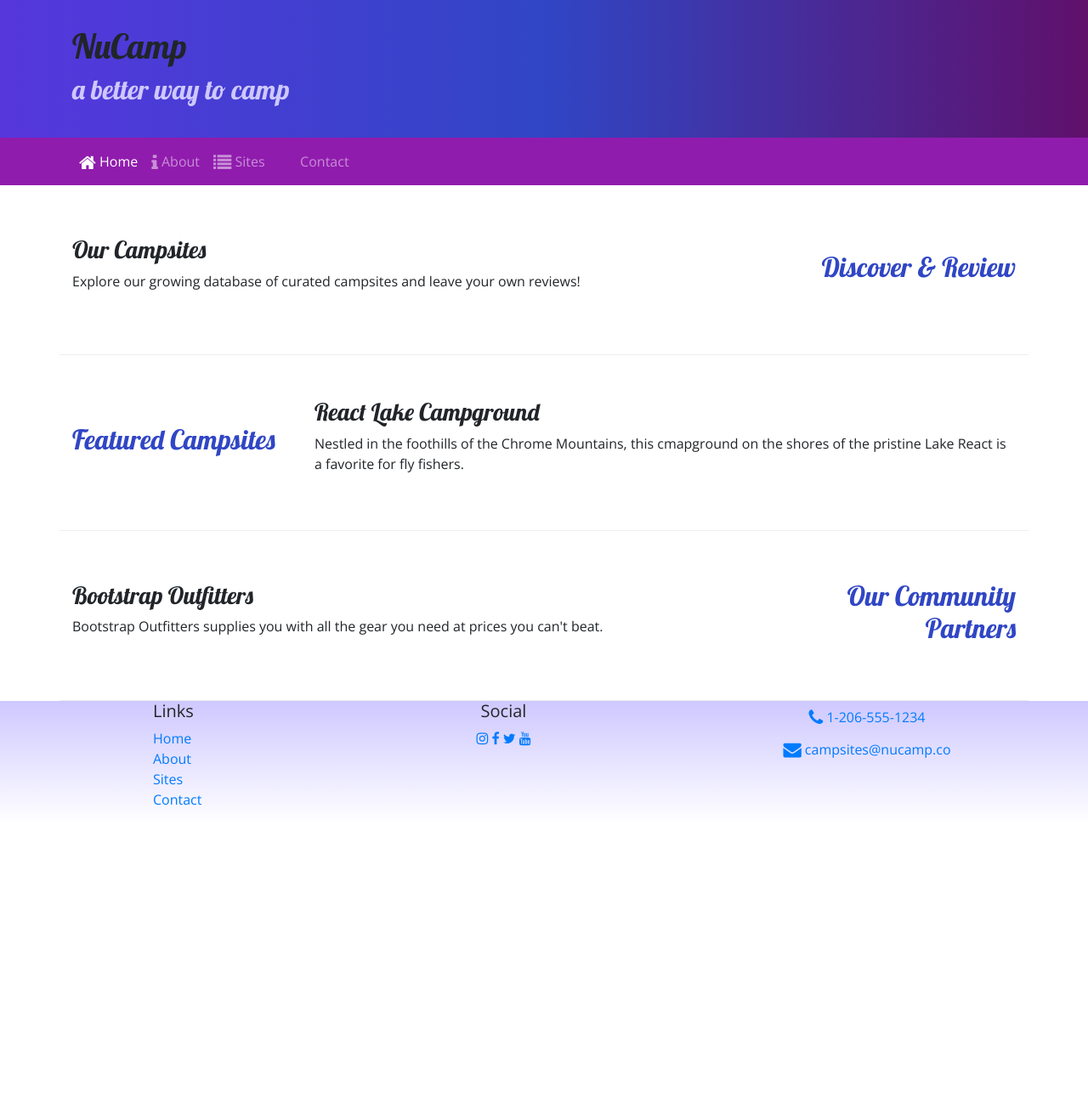
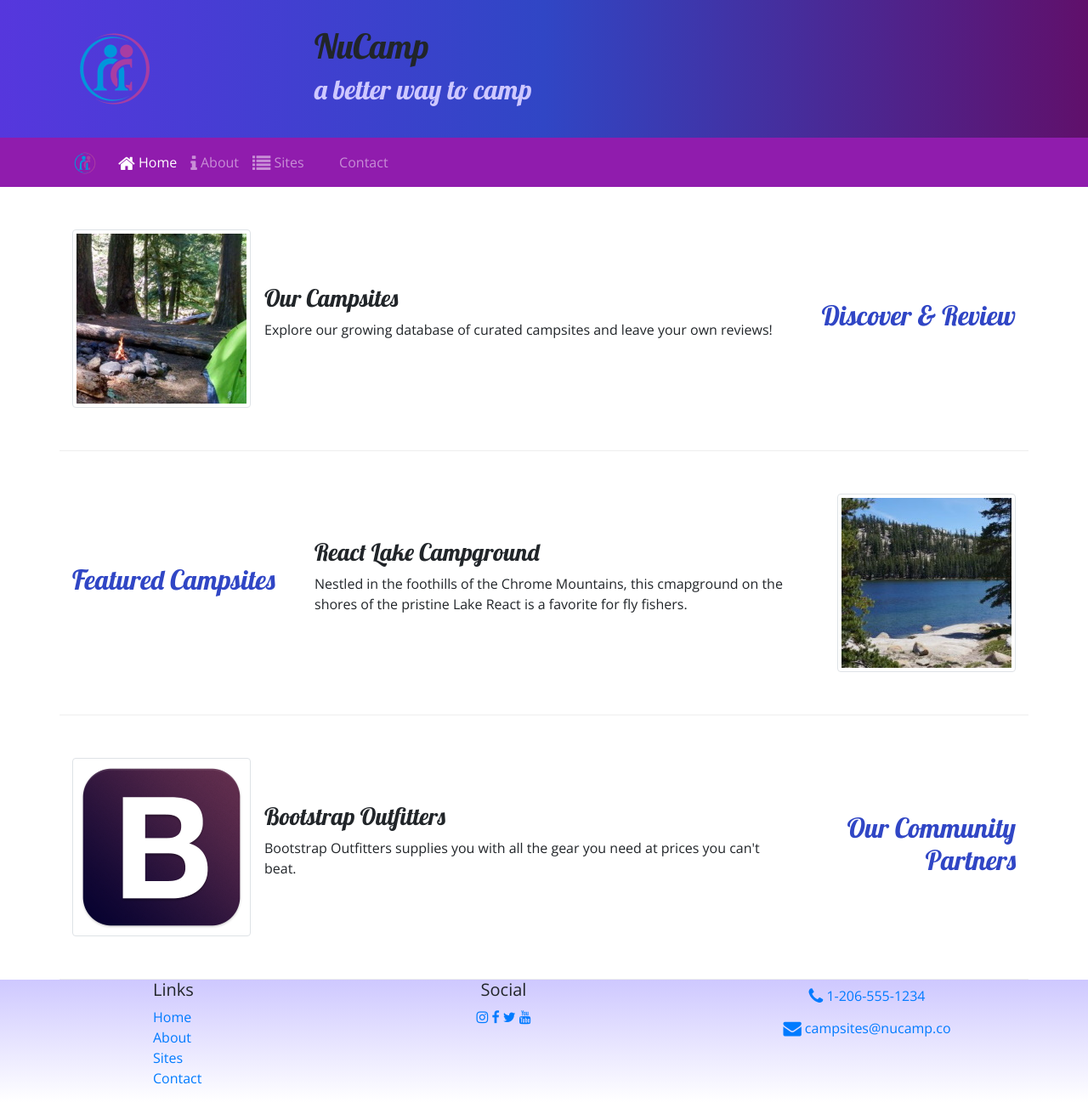
Before and after one commit to illfriday/NuCampSite, a website: page index.html in a window 1280 px wide. Shown: the whole page at 85% size. Before the commit the page ends 969 px from the top, so only its background shows below. Drawn offline with nearby package versions, Linux system fonts and the light colour scheme.

Commit message:
add images

```diff
--- a/index.html
+++ b/index.html
@@ -17,6 +17,9 @@
   <header class="jumbotron jumbotron-fluid">
     <div class="container">
       <div class="row">
+        <div class="col-4 col-sm-3 col-md-3 align-self-center">
+          <img src="img/logo.png" alt="nucamp logo" class="img-fluid">
+        </div>
         <div class="col">
           <h1>NuCamp</h1>
           <h2>a better way to camp</h2>
@@ -27,6 +30,7 @@
 
   <nav  class="navbar navbar-expand-sm navbar-dark sticky-top" role="navigation">
     <div class="container">
+      <a href="#" class="navbar-brand"><img src="img/logo.png" alt="small nucamp logo" height="30" width="30"></a>
       <button class="navbar-toggler" type="button" data-toggle="collapse" data-target="#nucampNavbar">
         <span class="navbar-toggler-icon"></span>
       </button>
@@ -47,8 +51,13 @@
         <h2 class="text-sm-right">Discover & Review</h2>
       </div>
       <div class="col">
+        <div class="media">
+          <img src="img/breadcrumb-trail-thumb.jpg" alt="Breadcrumb trail thumb" class="d-flex mr-3 img-thumbnail">
+          <div class="media-body align-self-center">
             <h3>Our Campsites</h3>
             <p class="d-none d-sm-block">Explore our growing database of curated campsites and leave your own reviews!</p>
+          </div>
+        </div>
       </div>
     </div>
 
@@ -57,9 +66,15 @@
         <h2>Featured Campsites</h2>
       </div>
       <div class="col">
+        <div class="media">
+          <div class="media-body align-self-center">
             <h3>React Lake Campground</h3>
-        <p class="d-none d-sm-block">Nestled in the foothills of the Chrome Mountains, this cmapground on the shores of the pristine Lake React is a
+            <p class="d-none d-sm-block">Nestled in the foothills of the Chrome Mountains, this cmapground on the shores of the
+              pristine Lake React is a
               favorite for fly fishers.</p>
+          </div>
+          <img src="img/react-lake-thumb.jpg" alt="React lake thumbnail" class="d-flex ml-3 img-thumbnail">
+        </div>
       </div>
     </div>
 
@@ -68,8 +83,13 @@
         <h2 class="text-sm-right">Our Community Partners</h2>
       </div>
       <div class="col">
+        <div class="media">
+          <img src="img/bootstrap-thumb.png" alt="Bootstrap outfitters thumb" class="d-flex mr-3 img-thumbnail">
+          <div class="media-body align-self-center">
             <h3>Bootstrap Outfitters</h3>
             <p class="d-none d-sm-block">Bootstrap Outfitters supplies you with all the gear you need at prices you can't beat.</p>
+          </div>
+        </div>
       </div>
     </div>
   </div>
```
Also changed, not shown: aboutus.html (+13 -10 lines), contactus.html (+1 -0 lines), img/bootstrap-thumb.png (added), img/breadcrumb-trail-thumb.jpg (added), img/breadcrumb-trail.jpg (added), img/chrome-river-thumb.jpg (added), img/chrome-river.jpg (added), img/logo.png (added), img/react-lake-thumb.jpg (added), img/react-lake.jpg (added). Lines whose indentation alone changed are shown as unchanged.
